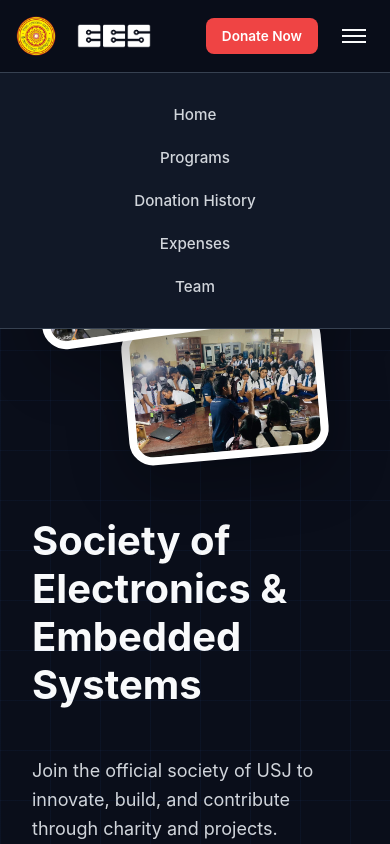
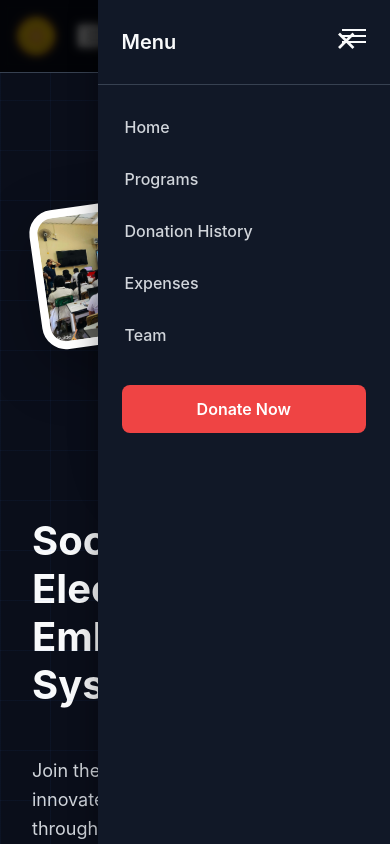
Before and after one commit to dksamarasinghe/EES_Donation_web, a Next.js app: page / in a window 390 px wide. Both pictures are taken after a click on the button "Toggle menu". Shown: the top 844 px of the page. Built offline with nearby package versions, Linux system fonts and the light colour scheme; no server answers; the database is empty.

Commit message:
Mobile optimization: Responsive programs section and side drawer menu

```diff
--- a/app/page.module.css
+++ b/app/page.module.css
@@ -440,6 +440,12 @@
         height: 140px;
     }
 
+    /* Fix for "Our Programs" section on mobile */
+    .programsGrid {
+        grid-template-columns: 1fr;
+        gap: 1.5rem;
+    }
+
     .statsGrid {
         grid-template-columns: 1fr;
     }
--- a/components/Header.module.css
+++ b/components/Header.module.css
@@ -28,6 +28,7 @@
     object-fit: contain;
 }
 
+/* Desktop Navigation */
 .nav {
     display: flex;
     align-items: center;
@@ -93,6 +94,7 @@
     border: none;
     cursor: pointer;
     padding: 0.5rem;
+    z-index: 1001;
 }
 
 .menuToggle span {
@@ -102,28 +104,128 @@
     transition: all var(--transition-fast);
 }
 
+/* Mobile Overlay */
+.overlay {
+    display: none;
+    position: fixed;
+    top: 0;
+    left: 0;
+    right: 0;
+    bottom: 0;
+    background-color: rgba(0, 0, 0, 0.7);
+    z-index: 998;
+    backdrop-filter: blur(4px);
+}
+
+/* Mobile Side Drawer */
+.mobileMenu {
+    display: none;
+    position: fixed;
+    top: 0;
+    right: -100%;
+    width: 280px;
+    height: 100vh;
+    background-color: var(--color-bg-secondary);
+    z-index: 999;
+    transition: right 0.3s ease-in-out;
+    box-shadow: -4px 0 24px rgba(0, 0, 0, 0.3);
+    overflow-y: auto;
+}
+
+.mobileMenuOpen {
+    right: 0;
+}
+
+.mobileMenuHeader {
+    display: flex;
+    align-items: center;
+    justify-content: space-between;
+    padding: 1.5rem 1.5rem;
+    border-bottom: 1px solid var(--color-border);
+}
+
+.mobileMenuHeader h3 {
+    font-size: 1.25rem;
+    font-weight: 600;
+    color: var(--color-text-primary);
+    margin: 0;
+}
+
+.closeBtn {
+    background: none;
+    border: none;
+    color: var(--color-text-primary);
+    font-size: 1.75rem;
+    cursor: pointer;
+    padding: 0.25rem 0.5rem;
+    line-height: 1;
+    transition: color var(--transition-fast);
+}
+
+.closeBtn:hover {
+    color: var(--color-accent-red);
+}
+
+.mobileNav {
+    display: flex;
+    flex-direction: column;
+    padding: 1rem 0;
+}
+
+.mobileNavLink {
+    color: var(--color-text-secondary);
+    font-weight: 500;
+    font-size: 1rem;
+    padding: 1rem 1.5rem;
+    transition: all var(--transition-fast);
+    border-left: 3px solid transparent;
+}
+
+.mobileNavLink:hover {
+    color: var(--color-text-primary);
+    background-color: rgba(59, 130, 246, 0.1);
+    border-left-color: var(--color-accent-blue);
+}
+
+.mobileDonateBtn {
+    background-color: var(--color-accent-red);
+    color: white;
+    padding: 0.875rem 1.5rem;
+    margin: 1.5rem 1.5rem 1rem;
+    border-radius: var(--radius-md);
+    font-weight: 600;
+    font-size: 1rem;
+    text-align: center;
+    transition: all var(--transition-normal);
+}
+
+.mobileDonateBtn:hover {
+    background-color: var(--color-accent-red-hover);
+    box-shadow: 0 8px 16px rgba(239, 68, 68, 0.3);
+}
+
 /* Mobile Styles */
 @media (max-width: 968px) {
+
+    /* Hide desktop nav */
     .nav {
-        position: fixed;
-        top: 73px;
-        left: 0;
-        right: 0;
-        flex-direction: column;
-        background-color: var(--color-bg-secondary);
-        padding: 2rem;
-        gap: 1.5rem;
-        transform: translateY(-120%);
-        transition: transform var(--transition-normal);
-        border-bottom: 1px solid var(--color-border);
+        display: none;
     }
 
-    .navOpen {
-        transform: translateY(0);
+    /* Show hamburger menu */
+    .menuToggle {
+        display: flex;
     }
 
-    .menuToggle {
-        display: flex;
+    /* Show mobile menu and overlay */
+    .mobileMenu,
+    .overlay {
+        display: block;
+    }
+
+    /* Hide donate button on mobile (it's in the drawer) */
+    .donateBtn {
+        display: none;
     }
 }
 
@@ -146,8 +248,8 @@
         height: 40px;
     }
 
-    .donateBtn {
-        padding: 0.6rem 1rem;
-        font-size: 0.85rem;
+    .mobileMenu {
+        width: 75%;
+        max-width: 320px;
     }
 }
--- a/components/Header.tsx
+++ b/components/Header.tsx
@@ -3,16 +3,47 @@
 import Link from 'next/link'
 import Image from 'next/image'
 import styles from './Header.module.css'
-import { useState, useEffect } from 'react'
+import { useState, useEffect, useRef } from 'react'
 import { supabase } from '@/lib/supabase'
 
 export default function Header() {
     const [isMenuOpen, setIsMenuOpen] = useState(false)
     const [isAdmin, setIsAdmin] = useState(false)
+    const menuRef = useRef<HTMLDivElement>(null)
 
     useEffect(() => {
         checkAdminStatus()
     }, [])
+
+    // Close menu when clicking outside
+    useEffect(() => {
+        function handleClickOutside(event: MouseEvent) {
+            if (menuRef.current && !menuRef.current.contains(event.target as Node) && isMenuOpen) {
+                const target = event.target as HTMLElement
+                // Don't close if clicking the toggle button
+                if (!target.closest(`.${styles.menuToggle}`)) {
+                    setIsMenuOpen(false)
+                }
+            }
+        }
+
+        document.addEventListener('mousedown', handleClickOutside)
+        return () => {
+            document.removeEventListener('mousedown', handleClickOutside)
+        }
+    }, [isMenuOpen])
+
+    // Prevent body scroll when menu is open
+    useEffect(() => {
+        if (isMenuOpen) {
+            document.body.style.overflow = 'hidden'
+        } else {
+            document.body.style.overflow = 'unset'
+        }
+        return () => {
+            document.body.style.overflow = 'unset'
+        }
+    }, [isMenuOpen])
 
     async function checkAdminStatus() {
         const { data: { user } } = await supabase.auth.getUser()
@@ -27,6 +58,8 @@
             setIsAdmin(userData?.is_admin || false)
         }
     }
+
+    const closeMenu = () => setIsMenuOpen(false)
 
     return (
         <header className={styles.header}>
@@ -48,13 +81,13 @@
                     />
                 </div>
 
-                <nav className={`${styles.nav} ${isMenuOpen ? styles.navOpen : ''}`}>
+                {/* Desktop Nav */}
+                <nav className={styles.nav}>
                     <Link href="/" className={styles.navLink}>Home</Link>
                     <Link href="/programs" className={styles.navLink}>Programs</Link>
                     <Link href="/donation-history" className={styles.navLink}>Donation History</Link>
                     <Link href="/expenses" className={styles.navLink}>Expenses</Link>
                     <Link href="/team" className={styles.navLink}>Team</Link>
-
                 </nav>
 
                 <div className={styles.actions}>
@@ -73,6 +106,31 @@
                     </button>
                 </div>
             </div>
+
+            {/* Mobile Overlay */}
+            {isMenuOpen && <div className={styles.overlay} onClick={closeMenu}></div>}
+
+            {/* Mobile Side Drawer */}
+            <div ref={menuRef} className={`${styles.mobileMenu} ${isMenuOpen ? styles.mobileMenuOpen : ''}`}>
+                <div className={styles.mobileMenuHeader}>
+                    <h3>Menu</h3>
+                    <button
+                        className={styles.closeBtn}
+                        onClick={closeMenu}
+                        aria-label="Close menu"
+                    >
+                        ✕
+                    </button>
+                </div>
+                <nav className={styles.mobileNav}>
+                    <Link href="/" className={styles.mobileNavLink} onClick={closeMenu}>Home</Link>
+                    <Link href="/programs" className={styles.mobileNavLink} onClick={closeMenu}>Programs</Link>
+                    <Link href="/donation-history" className={styles.mobileNavLink} onClick={closeMenu}>Donation History</Link>
+                    <Link href="/expenses" className={styles.mobileNavLink} onClick={closeMenu}>Expenses</Link>
+                    <Link href="/team" className={styles.mobileNavLink} onClick={closeMenu}>Team</Link>
+                    <Link href="/donate" className={styles.mobileDonateBtn} onClick={closeMenu}>Donate Now</Link>
+                </nav>
+            </div>
         </header>
     )
 }
```
